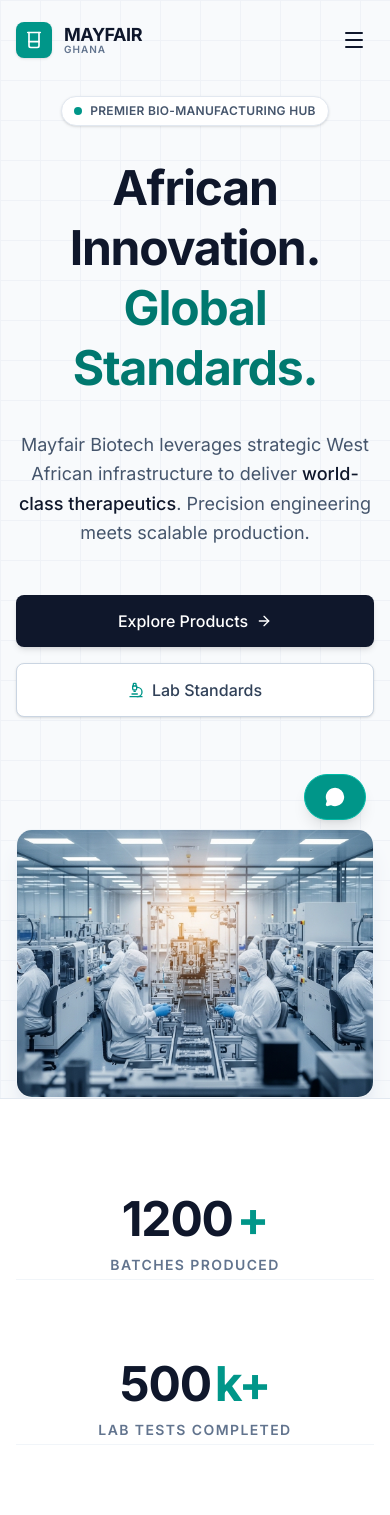
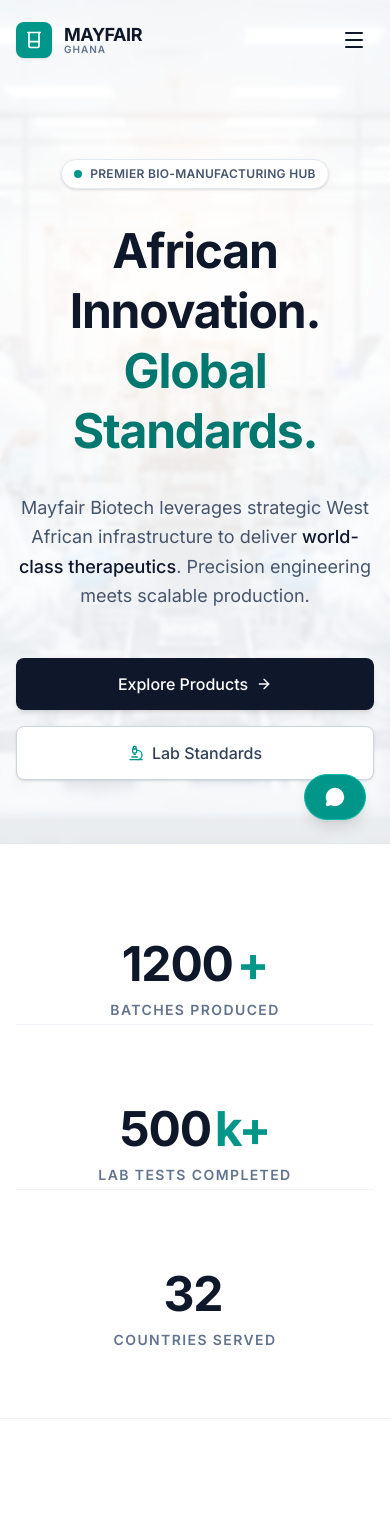
Before and after one commit to sasusavage/biotech, a React (Vite) app: page / in a window 390 px wide. Shown: the top 1515 px of the page. Built offline with nearby package versions, Linux system fonts and the light colour scheme.

Commit message:
UI: Use hero image as background on mobile

```diff
--- a/src/components/Hero.tsx
+++ b/src/components/Hero.tsx
@@ -3,9 +3,20 @@ import { ArrowRight, Microscope } from 'lucide-react';
 
 export default function Hero() {
     return (
-        <section className="relative min-h-screen flex items-center pt-24 overflow-hidden bg-slate-50 text-slate-900 border-b border-slate-200">
-            {/* Calm Grid Pattern */}
-            <div className="absolute inset-0 pointer-events-none opacity-[0.4]">
+        <section className="relative min-h-screen flex items-center pt-24 overflow-hidden bg-white border-b border-slate-200">
+            {/* Mobile Background Image (Visible only on mobile) */}
+            <div className="absolute inset-0 lg:hidden">
+                <img
+                    src="/images/bio.jpg"
+                    alt=""
+                    className="w-full h-full object-cover"
+                />
+                {/* Light overlay for readability with slate text */}
+                <div className="absolute inset-0 bg-white/90 backdrop-blur-[2px]" />
+            </div>
+
+            {/* Calm Grid Pattern (Desktop) */}
+            <div className="absolute inset-0 pointer-events-none opacity-[0.4] hidden lg:block">
                 <div className="absolute inset-0 bg-[linear-gradient(to_right,#e2e8f0_1px,transparent_1px),linear-gradient(to_bottom,#e2e8f0_1px,transparent_1px)] bg-[size:40px_40px]" />
             </div>
 
@@ -47,11 +58,12 @@ export default function Hero() {
                         </div>
                     </motion.div>
 
+                    {/* Desktop Side Image (Hidden on mobile) */}
                     <motion.div
                         initial={{ opacity: 0, scale: 0.95 }}
                         animate={{ opacity: 1, scale: 1 }}
                         transition={{ duration: 1, delay: 0.2 }}
-                        className="relative mt-12 lg:mt-0"
+                        className="relative hidden lg:block"
                     >
                         <div className="relative rounded-2xl overflow-hidden bg-white shadow-xl shadow-slate-200 border border-slate-100 aspect-[4/3]">
                             <img
```
